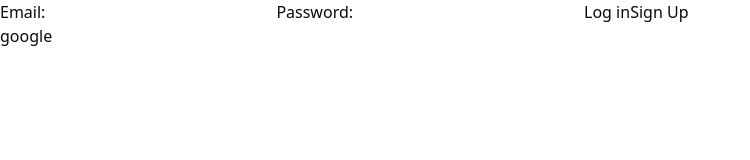
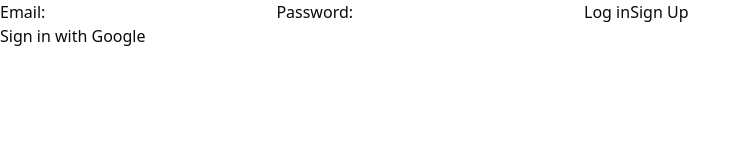
Before and after one commit to Johannestampere/mindmap, a Next.js app: page /login in a window 1280 px wide. Shown: the top 160 px of the page, without its empty margins (0-750 px from the left). Built offline with nearby package versions, Linux system fonts and the light colour scheme.

Commit message:
google oauth

```diff
--- a/app/login/GoogleLoginButton.tsx
+++ b/app/login/GoogleLoginButton.tsx
@@ -1,30 +1,30 @@
-"use client"
+"use client";
 
-import { createClient } from '@/utils/supabase/client'
-import { access } from 'fs'
-import { redirect } from 'next/navigation'
-import React from 'react'
+import { createClient } from '@/utils/supabase/client';
+import React from 'react';
 
 export default function GoogleLoginButton() {
   const handleGoogleLogin = async () => {
-      const supabase = await createClient()
+    const supabase = createClient();
+    const redirectUrl = `${window.location.origin}/auth/callback?next=/dashboard`;
+
     await supabase.auth.signInWithOAuth({
       provider: 'google',
       options: {
-            redirectTo: `/auth/callback`,
+        redirectTo: redirectUrl,
         queryParams: {
           access_type: 'offline',
           prompt: 'consent',
-            }
-          }
-      })
-  }
+        },
+      },
+    });
+  };
 
   return (
     <div>
       <button onClick={handleGoogleLogin}>
-        google
+        Sign in with Google
       </button>
     </div>
-  )
+  );
 }
```
Lines whose indentation alone changed are shown as unchanged.
